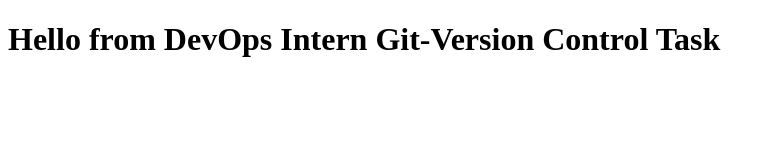
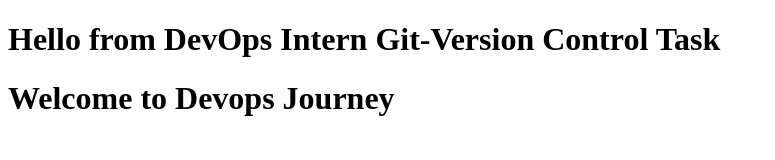
Before and after one commit to devops-nikki/Elevate-labs-git-version-control-task, a plain HTML site: page devops-git-task/src/index.html in a window 1280 px wide. Shown: the whole page, without its empty margins (0-775 px from the left). Drawn offline with Linux system fonts and the light colour scheme.

Commit message:
changes done in dev branch

```diff
--- a/devops-git-task/src/index.html
+++ b/devops-git-task/src/index.html
@@ -5,5 +5,6 @@
 </head>
 <body>
     <h1>Hello from DevOps Intern Git-Version Control Task</h1>
+    <h1>Welcome to Devops Journey</h1>
 </body>
 </html>
```
Also changed, not shown: 1 other file.
